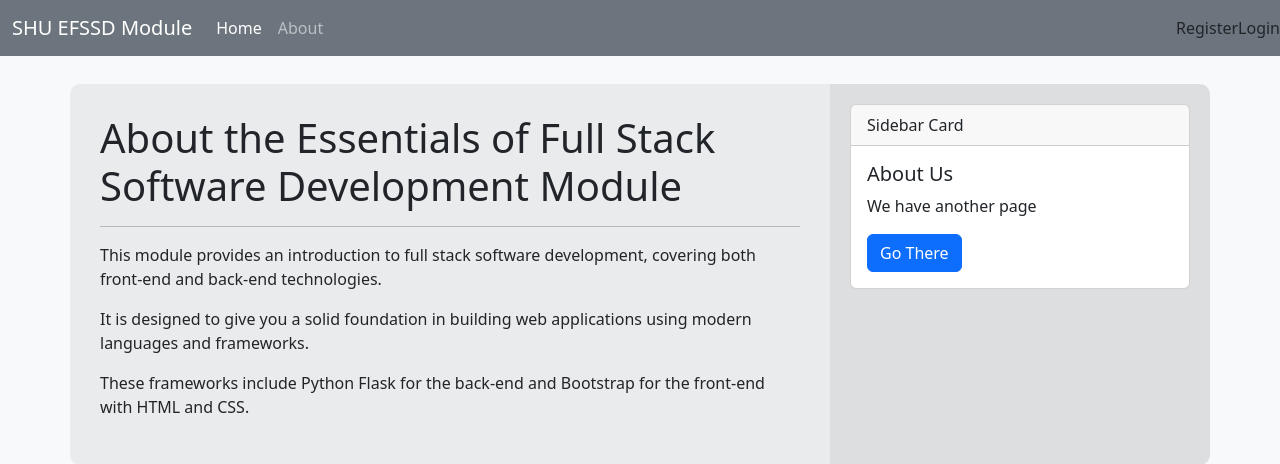
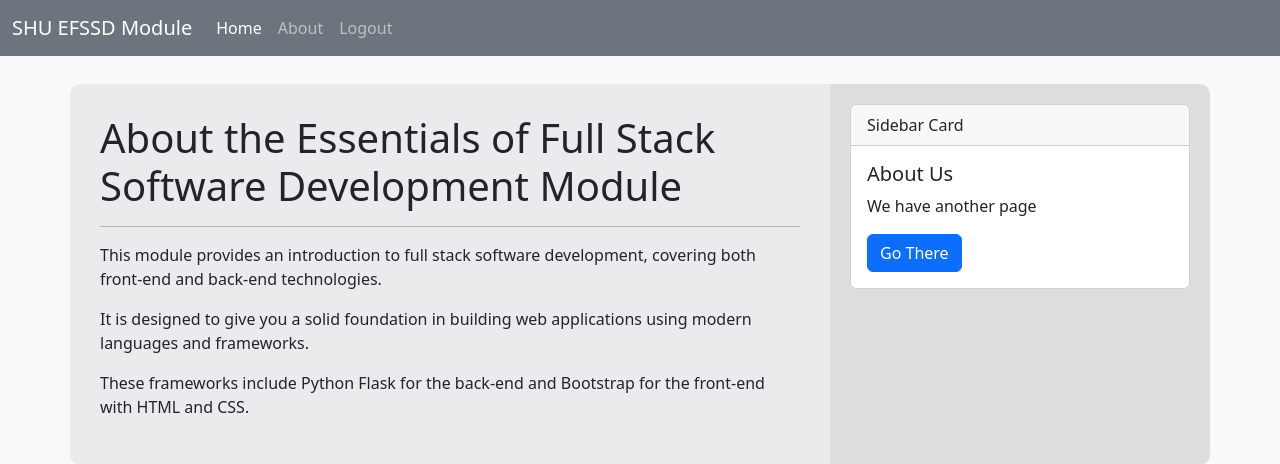
Before and after one commit to Saedindho/Flask, a Flask app: page /about in a window 1280 px wide. Shown: the top 464 px of the page. Run offline with Flask 3, Linux system fonts and the light colour scheme; a user stored in the database is signed in; some libraries are stand-ins or nearby versions.

Commit message:
Added logout and session Handline

```diff
--- a/app.py
+++ b/app.py
@@ -261,6 +261,15 @@ def inject_site_name():
     return dict(siteName=siteName)
 
 
+# Logout
+@app.route('/logout/')
+def logout():
+    # Clear the session and redirect to the index page with a flash message
+    session.clear()
+    flash(category='info', message='You have been logged out.')
+    return redirect(url_for('index'))
+
+
 # Run application
 #=========================================================
 # This code executes when the script is run directly.
--- a/templates/base.html
+++ b/templates/base.html
@@ -27,15 +27,17 @@
                 <div class="navbar-nav">
                     <a class="nav-link active" aria-current="page" href="/">Home</a>
                     <a class="nav-link" href="/about">About</a>
+                    {% if session['user_id'] %}
+                    <a class="nav-link" href="/logout">Logout</a>
+                    {% else %}
+                    <a class="nav-link" href="/register">Register</a>
+                    <a class="nav-link" href="/login">Login</a>
+                    {% endif %}
+
                 </div>
             </div>
         </div>
-        <div>
-            <a class="nav-link" href="/register">Register</a>
-        </div>
-        <div>
-            <a class="nav-link" href="/login">Login</a>
-        </div>
+
     </nav>
 
     <!--  2 Column Layout  -->
```
